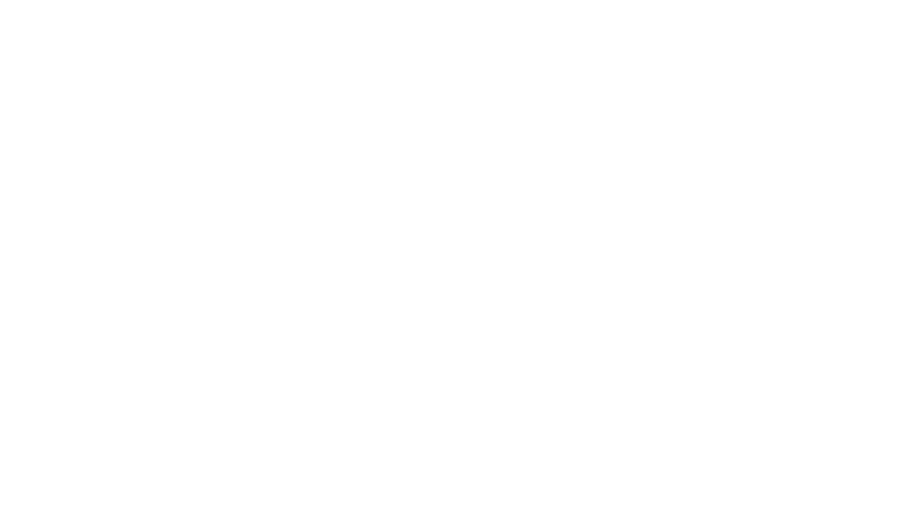
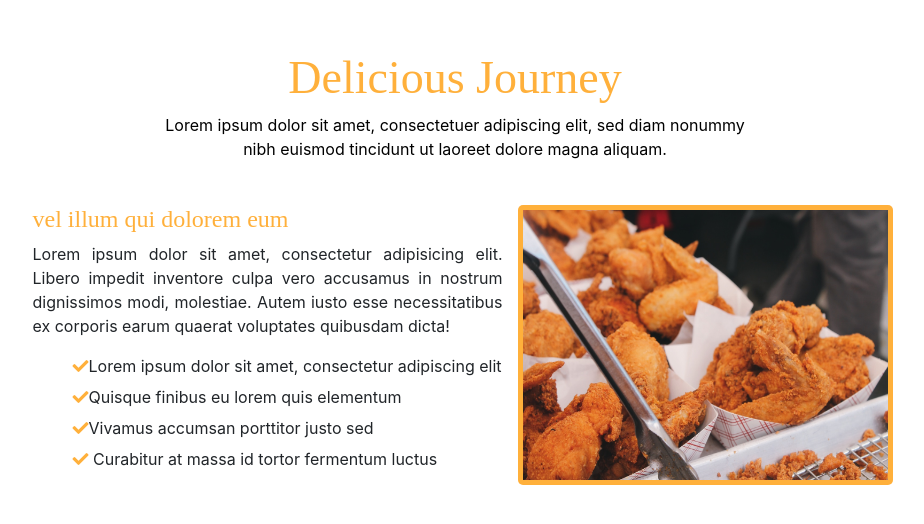
Before and after one commit to JohnPhann/Frond-end-3, a plain HTML site: page index.html in a window 1280 px wide. Shown: the whole page, without its empty margins (170-1094 px from the left). Drawn offline with nearby package versions, Linux system fonts and the light colour scheme.

Commit message:
hai da goi

```diff
--- /dev/null
+++ b/css/style.scss
@@ -0,0 +1,74 @@
+$color-hai: #FFB03B;
+body{
+	padding:0;
+	margin:0;
+}
+.hai1{
+	width: 100%;
+	height: 500px;
+	.hai11{
+	width: 100%;
+	height: 200px;
+		h1{
+			font-family: 'Satisfy';
+			font-weight: 300;
+			color: $color-hai;
+			font-size: 46px;
+			padding-top: 50px;
+		}
+		p{
+			color: black;
+		}
+    }
+  .hai12{
+  	width: 100%;
+  	height: 300px;
+  	.haihinh{
+  		width: 30%;
+  		height: 280px;
+  		background: $color-hai;
+  		padding:0;
+  		margin:0;
+  		margin-right: 15%;
+  		float:right;
+  		margin-top: 5px;
+  		border-radius: 5px;
+  		img{
+  			width: 100%;
+  			padding: 5px;
+  			height: 100%;
+  		}
+  	}
+    .haichu{
+    	margin-top: 5px;
+		width: 40%;
+    	float:left;
+    	margin-left: 15%;
+    	h2{
+    		text-align: center;
+    		text-align: justify;
+    		font-size: 24px;
+    		font-family: 'Satisfy';
+    		color: $color-hai;
+    	}
+    	p{
+    		text-align: justify;
+    	}
+    .hai13{
+    	height: 130px;
+    	padding:0;
+    	margin: 0;
+    	i{
+    		color: $color-hai;
+    	}
+    	ul{
+    		text-align: justify;
+    		li{
+    			list-style-type: none;
+    			padding-bottom: 7px;
+    		}
+    	}
+    }
+    }
+  }
+}
--- a/index.html
+++ b/index.html
@@ -16,32 +16,32 @@
 	<link rel="stylesheet" href="css/style.css">
 </head>
 <body>
-	<!-- Phan cua Hai -->
-
-
-	<!-- end Hai -->
-	<!-- Phan Dat -->
-
-
-	<!-- end Dat -->
-	<!-- Phan Nghia -->
-
-	<!-- end Nghia -->
-	<!-- Phan Toan -->
-
-
-	<!-- end Toan -->
-	<!-- Phan cua Phong -->
-
-
-	<!-- end Phong -->
-	<!-- Phan cua Cong -->
-
-
-	<!-- end Cong -->
-	<!-- Phan cua Hai -->
-
-
-	<!-- end Hai -->
+	<main id="container-fluid">
+		<div class="row hai1">
+			<div class="col-md-12 text-center marb-35 hai11">
+				<h1>Delicious Journey</h1>
+				<p>Lorem ipsum dolor sit amet, consectetuer adipiscing elit, sed diam nonummy<br>nibh euismod tincidunt ut laoreet dolore magna aliquam.
+            	</p>
+			</div>
+			<div class="col-md-12 hai12">
+				<div class="col-md-6 col-sm-6 haichu">
+					<h2>vel illum qui dolorem eum</h2>
+					<p>Lorem ipsum dolor sit amet, consectetur adipisicing elit. Libero impedit inventore culpa vero accusamus in nostrum dignissimos modi, molestiae. Autem iusto esse necessitatibus ex corporis earum quaerat voluptates quibusdam dicta!</p>
+					<div class="hai13">
+						<ul>
+							<li><i class="fa fa-check"></i>Lorem ipsum dolor sit amet, consectetur adipiscing elit</li>
+							<li><i class="fa fa-check"></i>Quisque finibus eu lorem quis elementum</li>
+							<li><i class="fa fa-check"></i>Vivamus accumsan porttitor justo sed</li>
+							<li><i class="fa fa-check"></i>
+							Curabitur at massa id tortor fermentum luctus</li>
+						</ul>
+					</div>
+				</div>
+				<div class="col-md-6 col-sm-6 haihinh">
+					<img src="img\res01.jpg">
+				</div>
+			</div>
+		</div>
+	</main>
 </body>
 </html>
```
Also changed, not shown: css/style.css, img/banner-bg.jpg (added), img/res01.jpg (added), img/res02.jpg (added), 1 other file.
